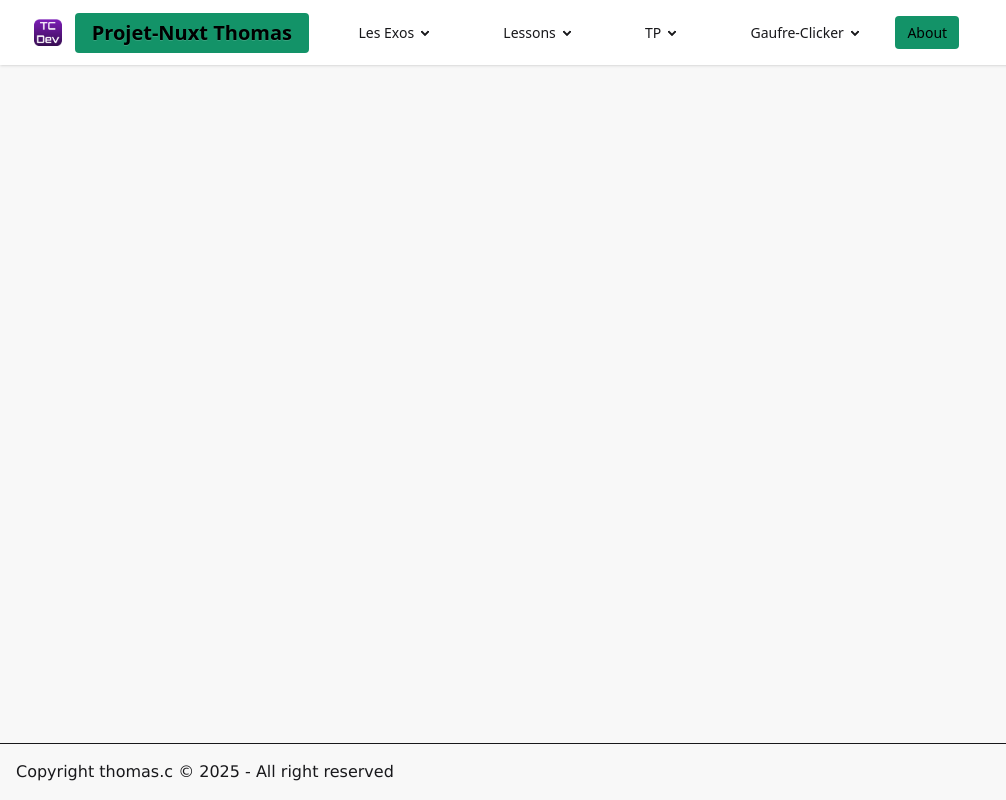
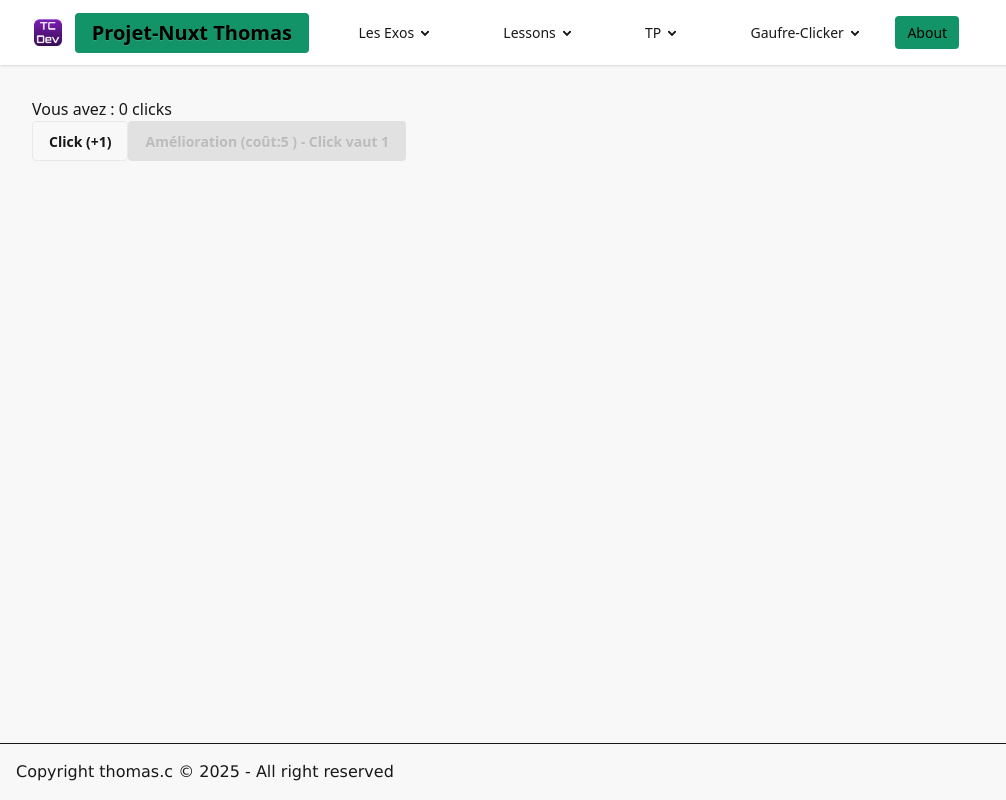
Before and after one commit to Thomasn9/Projet-nuxt, a Nuxt app: page /gaufre-clicker/click-amelioration in a window 1280 px wide. Shown: the whole page, without its empty margins (0-1006 px from the left). Built offline with nearby package versions, Linux system fonts and the light colour scheme.

Commit message:
ajout bouton amélioration gaufre clicker

```diff
--- a/app/components/AppHeader.vue
+++ b/app/components/AppHeader.vue
@@ -69,6 +69,7 @@
               <ul class="p-2">
                 <li><NuxtLink to="/gaufre-clicker/clique-classique">Compteur simple</NuxtLink></li>
                 <li><NuxtLink to="/gaufre-clicker/compteur-bloquer">Compteur bloquer</NuxtLink></li>
+                <li><NuxtLink to="/gaufre-clicker/click-amelioration">amélioration de click</NuxtLink></li>
               </ul>
             </details>
           </li>
@@ -141,6 +142,7 @@
             <ul class="p-2">
               <li><NuxtLink to="/gaufre-clicker/clique-classique">Compteur simple</NuxtLink></li>
               <li><NuxtLink to="/gaufre-clicker/compteur-bloquer">Compteur bloquer</NuxtLink></li>
+              <li><NuxtLink to="/gaufre-clicker/click-amelioration">amélioration de click</NuxtLink></li>
             </ul>
           </details>
         </li>
--- /dev/null
+++ b/app/pages/gaufre-clicker/click-amelioration.vue
@@ -0,0 +1,35 @@
+<template>
+    <div>
+        <h3>Vous avez : {{ cumul }} clicks</h3>
+        <button @click="augmentation" class="btn">Click (+{{ valeurClick }})</button>
+        <button
+            @click="amelioration1"
+            class="btn"
+            :disabled="cumul < prixAmelioration1">
+            Amélioration (coût:{{ prixAmelioration1 }} ) - Click vaut {{ valeurClick }}
+        </button>
+    </div>
+</template>
+
+<script setup lang="js">
+
+const cumul = ref(0)
+const valeurClick = ref(1)
+const prixAmelioration1 = ref(5)
+
+function augmentation(){
+    cumul.value += valeurClick.value; // Ajout de .value ici
+    console.log(cumul.value)
+}
+
+function amelioration1(){
+    if (cumul.value >= prixAmelioration1.value) {
+        cumul.value -= prixAmelioration1.value;
+        prixAmelioration1.value += prixAmelioration1.value;
+        valeurClick.value += 1;
+    }
+}
+</script>
+
+<style>
+</style>
```
